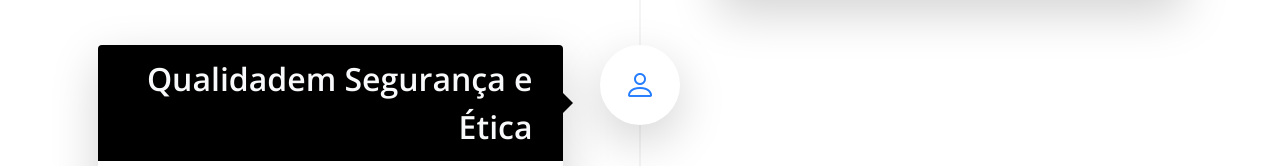
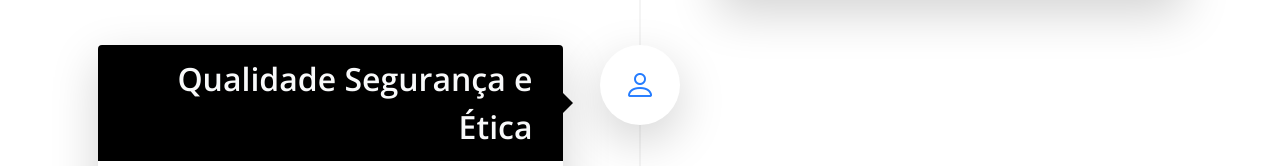
Before and after one commit to barra-lab/site, a plain HTML site: page index.html in a window 1280 px wide. Shown: the part 2915-3081 px from the top of the page. Drawn offline with nearby package versions, Linux system fonts and the light colour scheme.

Commit message:
Update index.html

```diff
--- a/index.html
+++ b/index.html
@@ -252,7 +252,7 @@ https://templatemo.com/tm-566-medic-care
 
                             <div class="row g-0 justify-content-end justify-content-md-around align-items-start timeline-nodes">
                                 <div class="col-9 col-md-5 me-md-4 me-lg-0 order-3 order-md-1 timeline-content bg-white shadow-lg">
-                                    <h3 class=" text-light">Qualidadem Segurança e Ética</h3>
+                                    <h3 class=" text-light">Qualidade Segurança e Ética</h3>
 
                                     <p>Implantação de sistema da qualidade, gerenciamento e adequação de rotinas operacionais técnicas e administrativas.</p>
                                     <p>Gestão e monitoramento de processos das não conformidades, aplicando as boas práticas laboratoriais de acordo com a legislação vigente.</p>
```
